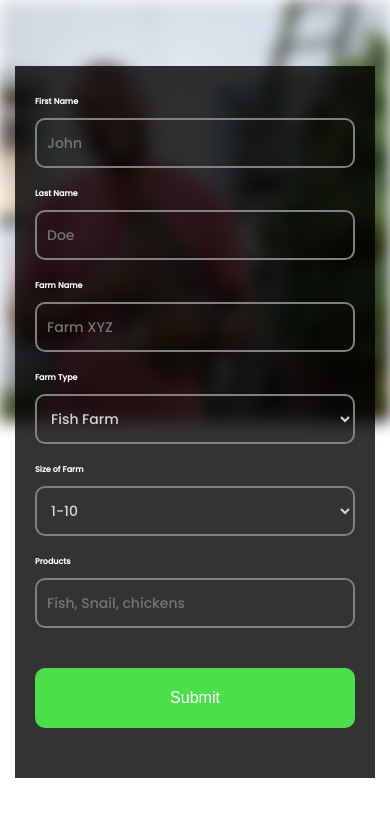
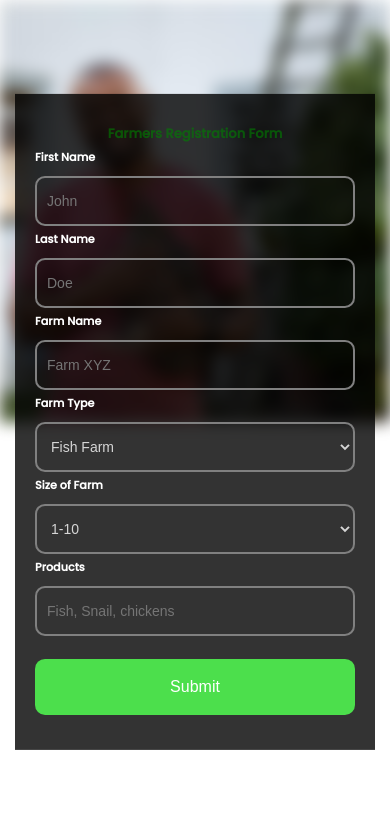
Before and after one commit to marvelous-ikechi/farmispherehub, a Next.js app: page / in a window 390 px wide. Shown: the top 816 px of the page. Built offline with nearby package versions, Linux system fonts and the light colour scheme.

Commit message:
responsiveness improved

```diff
--- a/pages/index.js
+++ b/pages/index.js
@@ -14,6 +14,7 @@ export default function Home() {
 
     </div>
      <form>
+       <h3>Farmers Registration Form</h3>
          <div>
              <label>
                 First Name
--- a/styles/globals.css
+++ b/styles/globals.css
@@ -19,6 +19,7 @@ html, body{
   height: 100vh;
   width: 100%;
   font-family: "Bold";
+  font-size: 16px;
 
 }
 
@@ -53,12 +54,21 @@ height: auto;
 width: auto;
 min-width: 300px;
 padding: 30px 20px 30px 20px;
-font-size: 0.5rem;
+font-size: 0.7rem;
+font-family: 'Poppins', sans-serif;
+
 /* text-align: center */
 }
 
+h3{
+  text-align: center;
+  color: Green;
+  opacity: 0.6;
+  margin-bottom: 5px;
+}
+
 form div{
-  margin-bottom: 20px;
+  margin-bottom: 5px;
   display: flex;
   flex-direction: row;
   justify-content: space-between;
@@ -104,13 +114,6 @@ form div{
     align-items: center;
   }
 
-  form div label{
-    text-align: left;
-  }
-
-
-
-
 }
 
 input[type=text], select{
@@ -120,11 +123,9 @@ input[type=text], select{
   background: none;
   border: 2px solid grey;
   border-radius: 10px;
-  font-family: 'Poppins', sans-serif;
   font-size: 14px;
   padding: 10px;
 }
-
 
 input[type=text]:focus, select:focus{
   outline: none;
@@ -136,16 +137,16 @@ label{
 }
 
 .submit-btn-div{
-  height: 60px;
+  height:3.7rem;
   width: 100%;
   display: flex;
   justify-content: flex-end;
   align-items:center;
-  margin-top: 40px;
+  margin-top: 20px;
 }
 
 .submit-btn{
-  height: 60px;
+  height: 3.5rem;
   width: 100%;
   font-size: 16px;
   border-radius: 10px;
```
